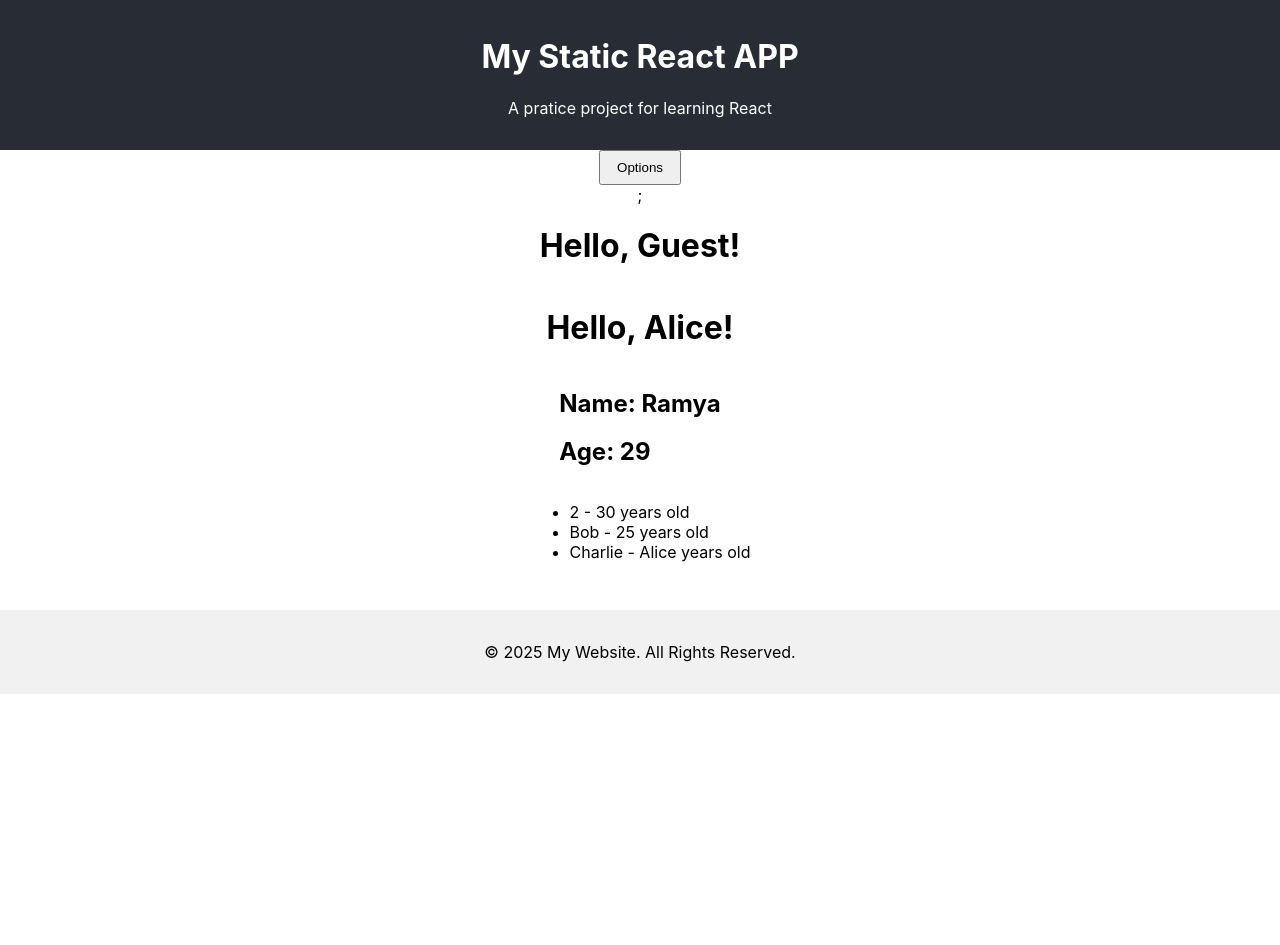
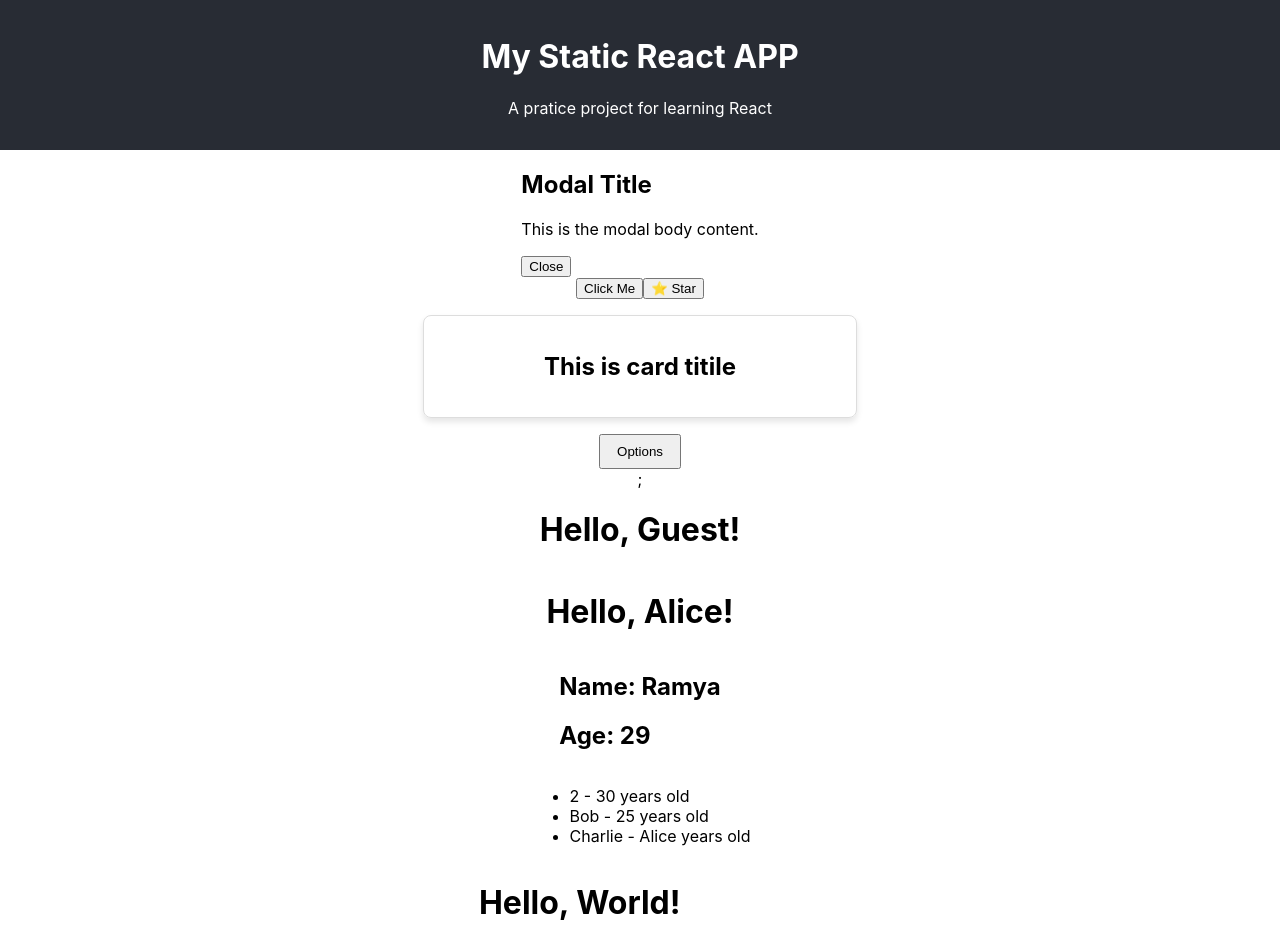
Before and after one commit to SuriyaRamesh/React, a React (Create React App) app in the folder my-app/: page / in a window 1280 px wide. Shown: the top 945 px of the page. Before the commit the page ends 800 px from the top, so only its background shows below. Built offline with nearby package versions, Linux system fonts and the light colour scheme.

Commit message:
children props in react

```diff
--- a/my-app/src/App.js
+++ b/my-app/src/App.js
@@ -1,8 +1,9 @@
 import './App.css';
-import { Greeting, UserList, UserProfile, Card } from './propsFund';
+import { Greeting, UserList, UserProfile, Wrapper } from './propsFund';
 import { Footer, Header } from './StaticComps';
 import React from 'react';
 import { Dropdown, DropdownContent, DropdownOption, DropdownTrigger } from './dropdown';
+import { Modal, Button, Card } from './childrenProps';
 
 const user = { name: "Ramya", age:29 };
 
@@ -17,6 +18,22 @@ function App() {
     <div className="App">
       <Header/>
       <main>
+
+        <Modal onClose={() => alert('Modal closed!')}>
+            <h2>Modal Title</h2>
+            <p>This is the modal body content.</p>
+        </Modal>
+
+        <div>
+            <Button onClick={() => alert('Button clicked!')}>Click Me</Button>
+            <Button onClick={() => alert('Another button clicked!')}>
+                <span role="img" aria-label="star">⭐</span> Star
+            </Button>
+        </div>
+
+        <Card showContent={true}>
+          <h2>This is card titile</h2>
+        </Card>
 
         <Dropdown>
           <DropdownTrigger>Options</DropdownTrigger>
@@ -37,6 +54,10 @@ function App() {
           <h2>Title</h2>
           <p>Content goes here</p>
         </Card> */}
+        <Wrapper>
+            <h1>Hello, World!</h1>
+            <p>This is a simple example of children props.</p>
+        </Wrapper>
       </main>
       <Footer/>
     </div>
--- /dev/null
+++ b/my-app/src/childrenProps.js
@@ -0,0 +1,22 @@
+export function Modal({ children, onClose }) {
+    return (
+        <div className="modal">
+            <div className="modal-content">
+                {children}
+                <button onClick={onClose}>Close</button>
+            </div>
+        </div>
+    );
+}
+
+export function Button({ children, onClick }) {
+    return (
+        <button onClick={onClick} className="btn">
+            {children}
+        </button>
+    );
+}
+
+export function Card({ children, showContent }) {
+    return <div className="card">{showContent ? children : null}</div>;
+}
--- a/my-app/src/propsFund.js
+++ b/my-app/src/propsFund.js
@@ -61,3 +61,7 @@ export function Card({ children }) {
     </div>
   );
 }
+
+export function Wrapper({ children }) {
+    return <div className="wrapper">{children}</div>;
+}
```
